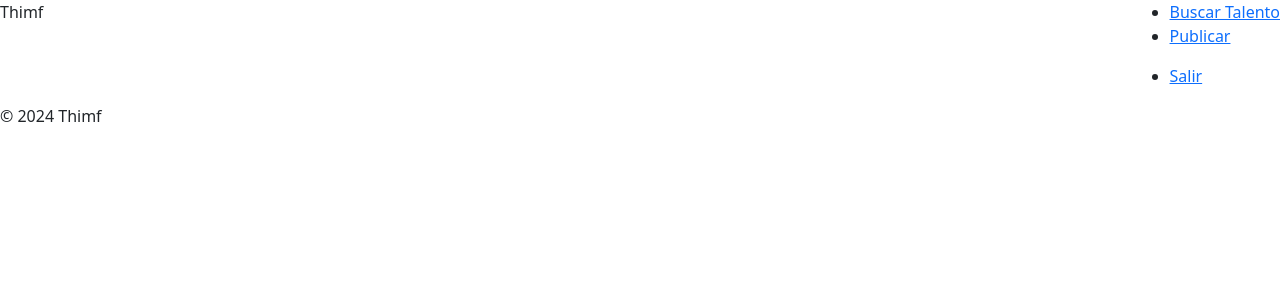
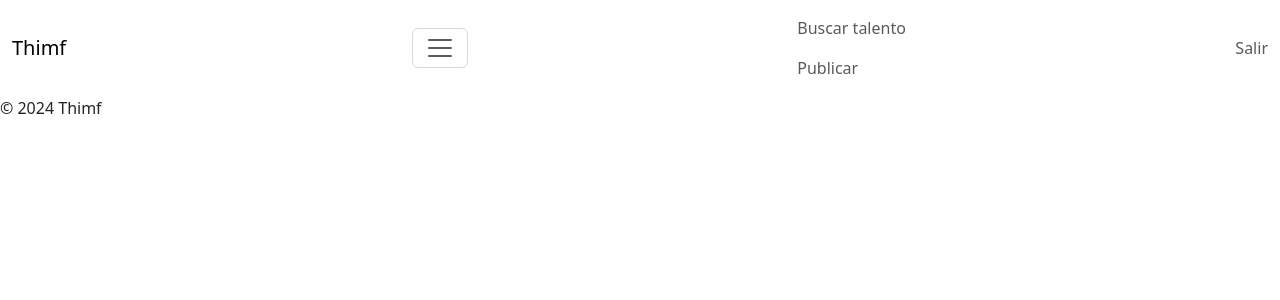
Before and after one commit to Nahuelssasad/thimf, a Python web app: template templates/layout.html in a window 1280 px wide. Shown: the top 300 px of the page. Run offline with Jinja, Linux system fonts and the light colour scheme; the template is opened without the code that fills it, so the values that code supplies are empty.

Commit message:
Cambios temporales

```diff
--- a/statics/styles.css
+++ /dev/null
@@ -1,11 +0,0 @@
-
-.header{
-    display: flex;
-    width: 100%;
-    justify-content: space-between;
-
-}
-.links{
-    display: flex;
-    justify-content: space-around;
-}
--- a/templates/layout.html
+++ b/templates/layout.html
@@ -5,24 +5,34 @@
     <meta name="viewport" content="width=device-width, initial-scale=1.0">
     <!-- http://getbootstrap.com/docs/5.3/ -->
     <link href="https://cdn.jsdelivr.net/npm/bootstrap@5.3.8/dist/css/bootstrap.min.css" rel="stylesheet" integrity="sha384-sRIl4kxILFvY47J16cr9ZwB07vP4J8+LH7qKQnuqkuIAvNWLzeN8tE5YBujZqJLB" crossorigin="anonymous">
+    <script src="https://cdn.jsdelivr.net/npm/bootstrap@5.3.8/dist/js/bootstrap.bundle.min.js" integrity="sha384-FKyoEForCGlyvwx9Hj09JcYn3nv7wiPVlz7YYwJrWVcXK/BmnVDxM+D2scQbITxI" crossorigin="anonymous"></script>
 
 
     <link href="/statics/styles.css" rel="stylesheet">
     <title>Thimf: {% block title %}{% endblock %}</title>
 </head>
 <body>
-    <header class="header">
-        <p>Thimf</p>
-        <nav>
-            <ul>
-                <li><a href="/">Buscar Talento</a></li>
-                <li><a href="/">Publicar</a></li>
+   <nav class="navbar">
+        <div class="container-fluid">
+            <a class="navbar-brand" href="/">Thimf</a>
+            <button class="navbar-toggler" type="button" data-bs-toggle="collapse" data-bs-target="#navbarTogglerDemo02" aria-controls="navbarTogglerDemo02" aria-expanded="false" aria-label="Toggle navigation">
+                <span class="navbar-toggler-icon"></span>
+            </button>
+            <ul class="navbar-nav">
+                <li class="nav-item">
+                    <a class="nav-link" href="/publications">Buscar talento</a>
+                </li>
+                    <li class="nav-item">
+                    <a class="nav-link" href="/about">Publicar</a>
+                </li>
             </ul>
-            <ul>
-                <li><a href="/">Salir</a></li>
+            <ul class="navbar-nav">
+                <li class="nav-item">
+                    <a class="nav-link" href="">Salir</a>
+                </li>
             </ul>
-        </nav>
-    </header>
+        </div>
+    </nav>
     <main>
         {% block main %}
         {% endblock %}
```
